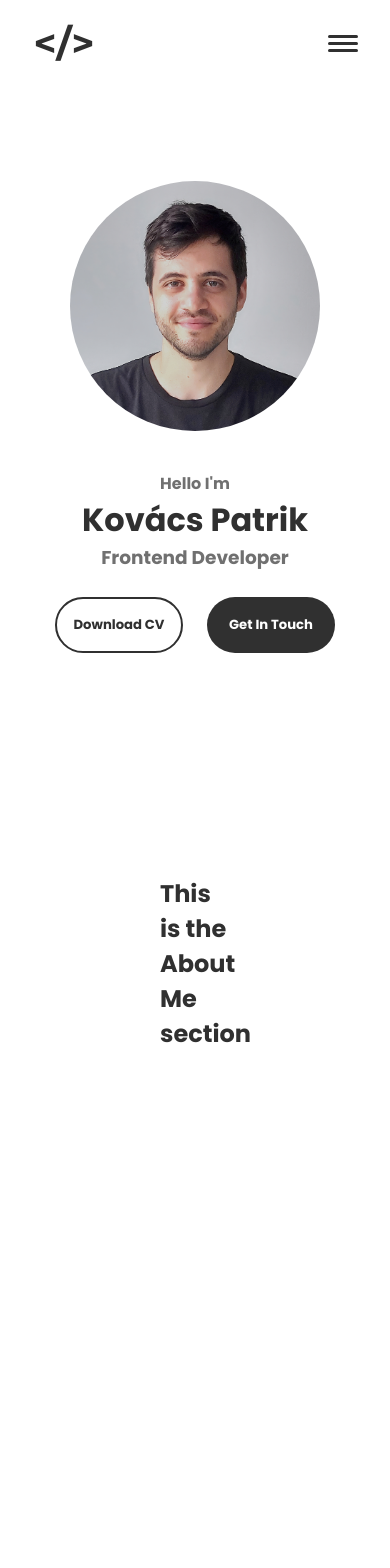
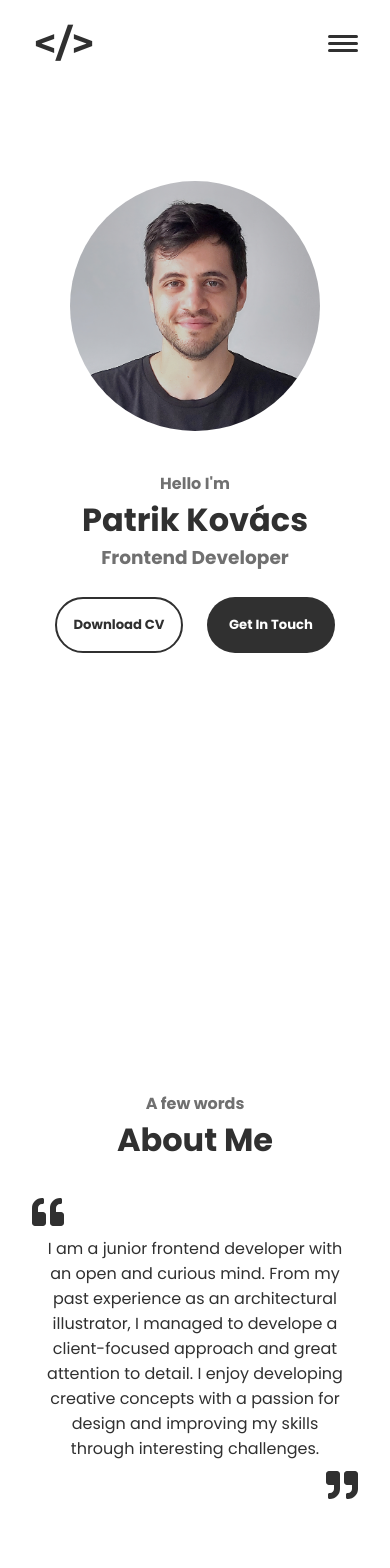
Before and after one commit to kvcsPat/react-portfolio-page, a React (Create React App) app in the folder portfolio-page/: page / in a window 390 px wide. Shown: the top 1568 px of the page. Built offline with nearby package versions, Linux system fonts and the light colour scheme.

Commit message:
created responsive about section

```diff
--- a/portfolio-page/src/Components/Navbar.jsx
+++ b/portfolio-page/src/Components/Navbar.jsx
@@ -63,7 +63,7 @@ export default function Navbar() {
           to="Hero"
           spy={true}
           smooth={true}
-          offset={0}
+          offset={-40}
           duration={1000}
           onClick={closeMenu}
         >
@@ -86,7 +86,7 @@ export default function Navbar() {
               to="Hero"
               spy={true}
               smooth={true}
-              offset={0}
+              offset={-40}
               duration={1000}
               onClick={closeMenu}
             >
@@ -99,11 +99,11 @@ export default function Navbar() {
               to="AboutMe"
               spy={true}
               smooth={true}
-              offset={50}
+              offset={0}
               duration={1000}
               onClick={closeMenu}
             >
-              About Me
+              About
             </Link>
           </li>
           <li>
--- a/portfolio-page/src/Components/Sections/AboutMe.jsx
+++ b/portfolio-page/src/Components/Sections/AboutMe.jsx
@@ -1,9 +1,30 @@
 import React from "react";
+import { FaQuoteLeft } from "react-icons/fa";
+import { FaQuoteRight } from "react-icons/fa";
+import "../../Styling/AboutMe.css";
 
 export default function AboutMe() {
   return (
     <section id="AboutMe" className="about-me">
-      <h1>This is the About Me section</h1>
+      <div className="text">
+        <p className="text-p1">A few words</p>
+        <h1 className="title">About Me</h1>
+        <div className="about-container">
+          <div className="quote-left">
+            <FaQuoteLeft className="quote" />
+          </div>
+          <p className="text-about">
+            I am a junior frontend developer with an open and curious mind. From
+            my past experience as an architectural illustrator, I managed to
+            develope a client-focused approach and great attention to detail. I
+            enjoy developing creative concepts with a passion for design and
+            improving my skills through interesting challenges.
+          </p>
+          <div className="quote-right">
+            <FaQuoteRight className="quote" />
+          </div>
+        </div>
+      </div>
     </section>
   );
 }
--- a/portfolio-page/src/Components/Sections/Hero.jsx
+++ b/portfolio-page/src/Components/Sections/Hero.jsx
@@ -12,7 +12,7 @@ export default function Hero() {
       </div>
       <div className="text">
         <p className="text-p1">Hello I'm</p>
-        <h1 className="title">Kovács Patrik</h1>
+        <h1 className="title">Patrik Kovács</h1>
         <p className="text-p2">Frontend Developer</p>
         <div className="btn-container">
           <div className="btn-contact">
--- /dev/null
+++ b/portfolio-page/src/Styling/AboutMe.css
@@ -0,0 +1,62 @@
+/*----------About Section - Desktop----------*/
+.about-me {
+  display: flex;
+  justify-content: center;
+}
+/*----------About Text - Desktop----------*/
+.about-container {
+  display: flex;
+
+  padding-top: 4rem;
+}
+
+.quote-left,
+.quote-right {
+  display: flex;
+  flex-wrap: wrap;
+}
+
+.quote-left {
+  align-content: flex-start;
+}
+
+.quote-right {
+  align-content: flex-end;
+}
+
+.quote {
+  font-size: 2rem;
+}
+
+.text-about {
+  max-width: 45rem;
+
+  margin: 2rem;
+}
+
+/*----------Responsive Screens----------*/
+@media screen and (max-width: 600px) {
+  /*----------About Section - Mobile----------*/
+  .about-me {
+    margin: 0 2rem;
+  }
+
+  /*----------About Text - Mobile----------*/
+  .about-container {
+    flex-direction: column;
+
+    padding-top: 2rem;
+  }
+
+  .quote-left {
+    justify-content: flex-start;
+  }
+
+  .quote-right {
+    justify-content: flex-end;
+  }
+
+  .text-about {
+    margin: 0.5rem;
+  }
+}
--- a/portfolio-page/src/Styling/Hero.css
+++ b/portfolio-page/src/Styling/Hero.css
@@ -26,7 +26,8 @@
   text-align: center;
 }
 
-.text p {
+.text-p1,
+.text-p2 {
   font-weight: 700;
 
   color: #707070;
@@ -153,7 +154,7 @@
     flex-wrap: wrap;
     align-content: center;
 
-    margin: 2rem auto 0 auto;
+    margin: 2rem auto 2rem auto;
 
     gap: 5rem;
   }
```
